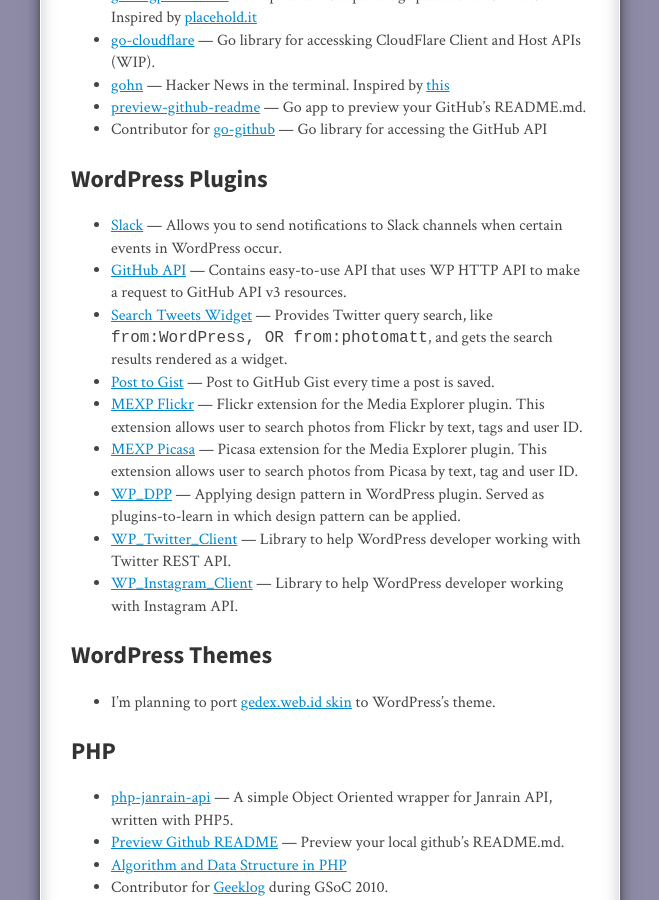
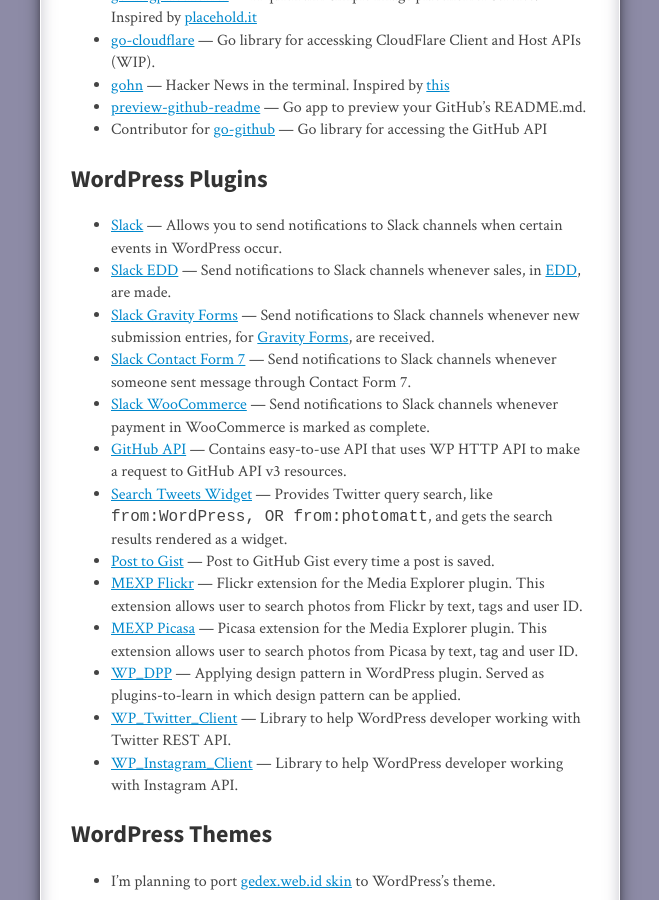
Before and after one commit to gedex/gedex.github.com, a Jekyll site: the page built from projects/index.md, in a window 1280 px wide and 900 px high, scrolled down 830 px. Shown: the whole window, without its empty margins (310-969 px from the left). Built offline with Jekyll 4.4.1, drawn with Linux system fonts in a browser that asks for light colours; nearby versions of some CDN libraries; some web fonts are replaced; comment, search, counter and statistics services are not loaded.

Commit message:
Added WP Slack extenstion plugins to projects list.

```diff
--- a/projects/index.md
+++ b/projects/index.md
@@ -32,6 +32,10 @@ layout: page
 ## WordPress Plugins
 
 * [Slack](http://wordpress.org/plugins/slack) &mdash; Allows you to send notifications to Slack channels when certain events in WordPress occur.
+* [Slack EDD](https://github.com/gedex/wp-slack-edd) &mdash; Send notifications to Slack channels whenever sales, in [EDD](https://easydigitaldownloads.com/), are made.
+* [Slack Gravity Forms](https://github.com/gedex/wp-slack-gravityforms) &mdash; Send notifications to Slack channels whenever new submission entries, for [Gravity Forms](http://www.gravityforms.com/), are received.
+* [Slack Contact Form 7](https://github.com/gedex/wp-slack-contact-form-7) &mdash; Send notifications to Slack channels whenever someone sent message through Contact Form 7.
+* [Slack WooCommerce](https://github.com/gedex/wp-slack-woocommerce) &mdash; Send notifications to Slack channels whenever payment in WooCommerce is marked as complete.
 * [GitHub API](https://github.com/gedex/wp-github-api) &mdash; Contains easy-to-use API that uses WP HTTP API to make a request to GitHub API v3 resources.
 * [Search Tweets Widget](http://wordpress.org/plugins/search-tweets-widget/) &mdash; Provides Twitter query search, like `from:WordPress, OR from:photomatt`, and gets the search results rendered as a widget.
 * [Post to Gist](https://github.com/gedex/wp-post-to-gist) &mdash; Post to GitHub Gist every time a post is saved.
```
